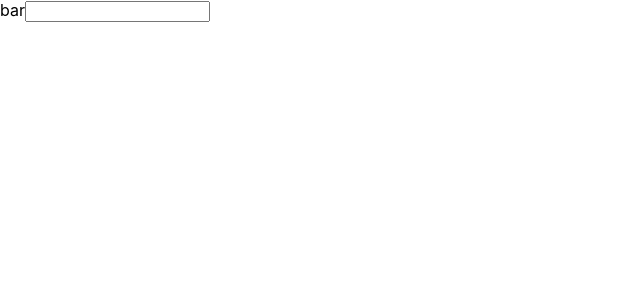
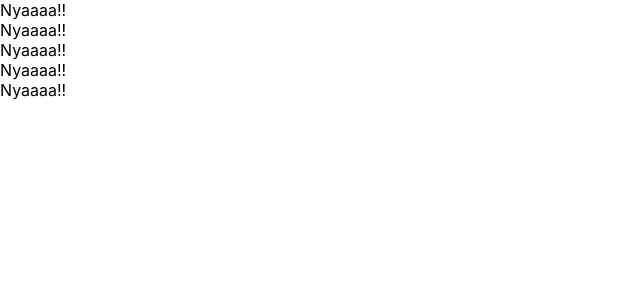
Before and after one commit to to4-smah/udemy-react-redux-crud-application, a React (Create React App) app: page / in a window 1280 px wide. Shown: the top 300 px of the page, without its empty margins (0-640 px from the left). Built offline with nearby package versions, Linux system fonts and the light colour scheme.

Commit message:
create class components and functional components

```diff
--- a/src/App.js
+++ b/src/App.js
@@ -1,17 +1,33 @@
-import React, { Component } from 'react';
+import React from 'react';
 
-class App extends Component {
-    render() {
-        return (
-            <React.Fragment>
-                <label htmlFor="bar">
-                    bar
-                </label>
-                <input type="text" onChange={() => {console.log("I am Clicked.")}} />
-            </React.Fragment>
-        )
+// class App extends Component {
+//     render() {
+//         return (
+//             <React.Fragment>
+//                 <label htmlFor="bar">
+//                     bar
+//                 </label>
+//                 <input type="text" onChange={() => {console.log("I am Clicked.")}} />
+//             </React.Fragment>
+//         )
+//
+//     }
+// }
 
-    }
+const App = () => {
+    return (
+        <div>
+            <Cat />
+            <Cat />
+            <Cat />
+            <Cat />
+            <Cat />
+        </div>
+    )
+}
+
+const Cat = () => {
+    return <div>Nyaaaa!!</div>
 }
 
 export default App;
```
